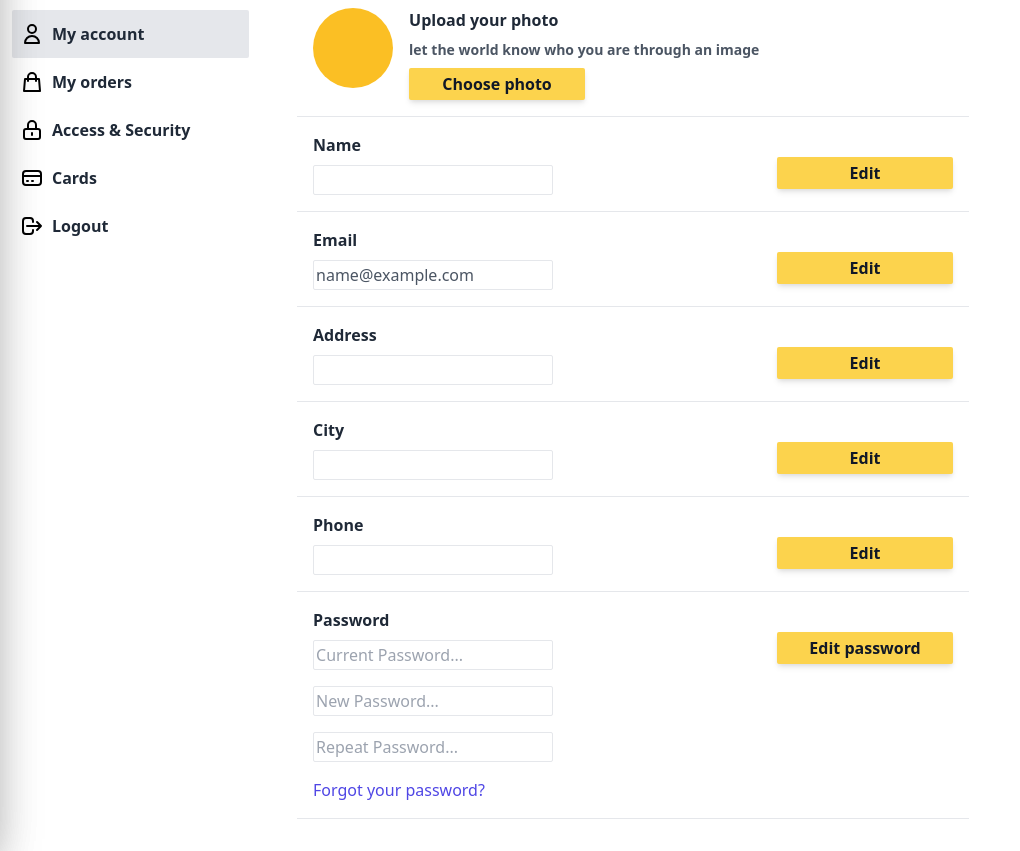
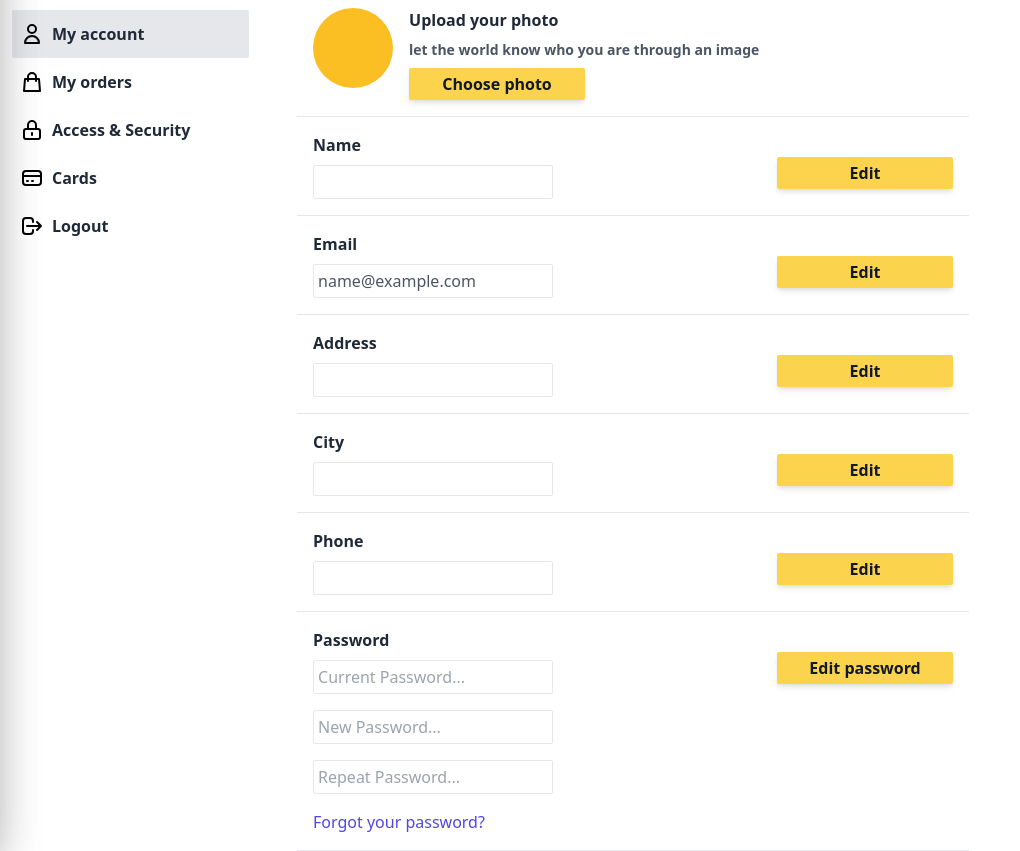
Before and after one commit to levipeto/Horizoon, a Laravel app: page /profile/settings in a window 1280 px wide. Shown: the part 188-1039 px from the top of the page, without its empty margins (0-1020 px from the left). Run offline with Laravel 8, Linux system fonts and the light colour scheme; the visitor is signed in with stand-in values (Sample User, id 1); data that the repository does not hold is empty; style sheets or scripts are compiled from the project's sources; some libraries are stand-ins or nearby versions.

Commit message:
profile commits

```diff
--- a/resources/views/layouts/navbar.blade.php
+++ b/resources/views/layouts/navbar.blade.php
@@ -373,7 +373,7 @@
      <li class="text-gray-900 text-xl font-bold p-2">
         Categories
      </li>
-     <li class="text-gray-800 font-semibold text-base hover:bg-gray-200 p-2">
+     <li class="text-gray-800 font-semibold text-base hover:bg-gray-200 p-2 cursor-pointer">
        <a href="{{ route('categories', 'smartphone') }}">Smartphone</a>
      </li>
      <li class="text-gray-800 font-semibold text-base hover:bg-gray-200 p-2">
@@ -463,7 +463,7 @@
 
 {{-- Vertical bar mobile --}}
 <div class="vertical-nav-overlay-mobile hidden h-full w-full fixed z-10 left-0 right-0 bottom-0 overflow-auto" style="background-color:rgba(0,0,0,0.5);"></div>
-<div class="vertical-nav-items-mobile shadow-2xl left-0 inset-y-0 absolute top-0 z-10 bg-gray-50 h-screen w-2/3 overflow-y-scroll
+<div class="vertical-nav-items-mobile shadow-2xl left-0 inset-y-0 absolute top-0 z-10 bg-gray-50 h-screen w-3/4 overflow-y-scroll
   transform -translate-x-full transition duration-500 ease-in-out">
   <div class="bg-gray-900 p-2">
     <div class="flex">
--- a/resources/views/user/settings.blade.php
+++ b/resources/views/user/settings.blade.php
@@ -114,7 +114,6 @@
             <div class="mt-4">
               <ul class="max-w-2xl">
 
-
                  {{-- Image --}}
                  <li class="flex p-4 border-b">
                   <form class="flex w-full adaptable:block" action="{{route('account.update.image')}}" method="POST" enctype="multipart/form-data">
@@ -131,17 +130,17 @@
                         {{ $first_letter}}
                         </button>
                       @else
-                        <img class="profile-image-btn rounded-full adaptable:mx-auto adaptable:h-20 adaptable:w-20 w-36 h-36 justify-center items-center overflow-hidden object-cover cursor-pointer" id="preview-img" src="{{ Storage::url(Auth::user()->image) }}">
+                        <img class="profile-image-btn rounded-full adaptable:mx-auto adaptable:h-24 adaptable:w-24 w-36 h-36 justify-center items-center overflow-hidden object-cover cursor-pointer" id="preview-img" src="{{ Storage::url(Auth::user()->image) }}">
                       @endif
                     </div>
-                    <div class="block space-y-2 pl-4 adaptable:mt-4">
+                    <div class="block space-y-2 pl-4  adaptable:mt-4">
                         <div class="text-base font-semibold text-gray-800">Upload your photo</div>
                         <div class="text-sm font-semibold text-gray-600">let the world know who you are through an image</div>
                         <div class="flex space-x-2 w-full ml-auto adaptable:pr-6 adaptable:w-40">
                         {{-- Input file --}}
-                        <label for="upload-photo" id="upload-photo-btn" class="cursor-pointer">
+                        <label for="upload-photo" id="upload-photo-btn" class="cursor-pointer w-full">
                           <input type="file" class="hidden" name="profile_image" id="upload-photo">
-                          <div class="px-1 py-1 adaptable:w-full w-44 mobile:w-full bg-yellow-300 hover:bg-yellow-400 text-gray-900 rounded-sm font-semibold text-base shadow-md text-center">Choose photo</div>
+                          <div class="px-1 py-1 adaptable:w-full adaptable:left-0 w-44 mobile:w-full bg-yellow-300 hover:bg-yellow-400 text-gray-900 rounded-sm font-semibold text-base shadow-md text-center">Choose photo</div>
                         </label>
                         {{-- Btn --}}
                          <div class="flex gap-2">
@@ -157,17 +156,17 @@
 
                 {{-- Name --}}
                 <li class="flex p-4 border-b">
-                 <form class="flex w-full" action="{{route('account.update.data')}}" method="POST">
+                 <form class="flex adaptable:block w-full" action="{{route('account.update.data')}}" method="POST">
                   @csrf
                   @method('PATCH')
                   <div class="block space-y-2 gap-1">
                      <label class="text-base font-semibold text-gray-800" for="fullname">Name</label>
                      <div>
-                        <input class="text-gray-600 w-60 text-base outline-none border rounded-sm p-0.5 focus:border-blue-300"
+                        <input class="text-gray-600 w-60 adaptable:w-full adaptable:p-1 text-base outline-none border rounded-sm p-1 focus:border-blue-300"
                         name="fullname" value="{{Auth::user()->fullname}}">
                      </div>
                   </div>
-                  <div class="ml-auto pt-6 adaptable:pr-6 adaptable:w-40">
+                  <div class="ml-auto adaptable:ml-0 adaptable:w-full pt-6 adaptable:pr-6">
                   <button type="submit" class="px-1 py-1 adaptable:w-full w-44 mobile:w-full bg-yellow-300 hover:bg-yellow-400 text-gray-900 rounded-sm font-semibold text-base shadow-md">Edit</button>
                   </div>
                  </form>
@@ -175,17 +174,17 @@
 
                 {{-- Email --}}
                 <li class="flex p-4 border-b">
-                  <form class="flex w-full" action="{{route('account.update.data')}}" method="POST">
+                  <form class="flex adaptable:block w-full" action="{{route('account.update.data')}}" method="POST">
                     @csrf
                     @method('PATCH')
                   <div class="block space-y-2 gap-1">
                      <label class="text-base font-semibold text-gray-800" for="email">Email</label>
                      <div>
-                      <input class="text-gray-600 text-base w-60 outline-none border rounded-sm p-0.5 focus:border-blue-300"
+                      <input class="text-gray-600 text-base w-60 adaptable:w-full adaptable:p-1 outline-none border rounded-sm p-1 focus:border-blue-300"
                       name="email" value="{{Auth::user()->email}}">
                      </div>
                   </div>
-                 <div class="ml-auto pt-6 adaptable:pr-6 adaptable:w-40">
+                 <div class="ml-auto adaptable:ml-0 pt-6 adaptable:pr-6 adaptable:w-full">
                   <button class="px-1 py-1 adaptable:w-full w-44 mobile:w-full bg-yellow-300 hover:bg-yellow-400 text-gray-900 rounded-sm font-semibold text-base shadow-md">Edit</button>
                  </div>
                   </form>
@@ -193,17 +192,17 @@
 
                 {{-- Address --}}
                 <li class="flex p-4 border-b">
-                  <form class="flex w-full" action="{{route('account.update.data')}}" method="POST">
+                  <form class="flex adaptable:block w-full" action="{{route('account.update.data')}}" method="POST">
                     @csrf
                     @method('PATCH')
                   <div class="block space-y-2 gap-1">
                      <label class="text-base font-semibold text-gray-800" for="address">Address</label>
                      <div>
-                      <input class="text-gray-600 text-base w-60 outline-none border rounded-sm p-0.5 focus:border-blue-300"
+                      <input class="text-gray-600 text-base w-60 adaptable:w-full adaptable:p-1 outline-none border rounded-sm p-1 focus:border-blue-300"
                       name="address" value="{{Auth::user()->address}}">
                      </div>
                   </div>
-                 <div class="ml-auto pt-6 adaptable:pr-6 adaptable:w-40">
+                 <div class="ml-auto pt-6 adaptable:ml-0 adaptable:w-full adaptable:pr-6">
                   <button class="px-1 py-1 adaptable:w-full w-44 mobile:w-full bg-yellow-300 hover:bg-yellow-400 text-gray-900 rounded-sm font-semibold text-base shadow-md">Edit</button>
                  </div>
                   </form>
@@ -211,17 +210,17 @@
 
                 {{-- City --}}
                 <li class="flex p-4 border-b">
-                  <form class="flex w-full" action="{{route('account.update.data')}}" method="POST">
+                  <form class="flex adaptable:block w-full" action="{{route('account.update.data')}}" method="POST">
                     @csrf
                     @method('PATCH')
                   <div class="block space-y-2 gap-1">
                      <label class="text-base font-semibold text-gray-800" for="city">City</label>
                      <div class="text-gray-600 text-base">
-                      <input class="text-gray-600 text-base w-60 outline-none border rounded-sm p-0.5 focus:border-blue-300"
+                      <input class="text-gray-600 text-base w-60 adaptable:w-full adaptable:p-1 outline-none border rounded-sm p-1 focus:border-blue-300"
                       name="city" value="{{Auth::user()->city}}">
                      </div>
                   </div>
-                 <div class="ml-auto pt-6 adaptable:pr-6 adaptable:w-40">
+                 <div class="ml-auto pt-6 adaptable:pr-6 adaptable:ml-0 adaptable:w-full">
                   <button class="px-1 py-1 adaptable:w-full w-44 mobile:w-full bg-yellow-300 hover:bg-yellow-400 text-gray-900 rounded-sm font-semibold text-base shadow-md">Edit</button>
                  </div>
                   </form>
@@ -229,17 +228,17 @@
 
                 {{-- Phone --}}
                 <li class="flex p-4 border-b">
-                  <form class="flex w-full" action="{{route('account.update.data')}}" method="POST">
+                  <form class="flex adaptable:block w-full" action="{{route('account.update.data')}}" method="POST">
                     @csrf
                     @method('PATCH')
                   <div class="block space-y-2 gap-1">
                      <label class="text-base font-semibold text-gray-800" for="phone">Phone</label>
                      <div class="text-gray-600 text-base">
-                      <input class="text-gray-600 text-base w-60 outline-none border rounded-sm p-0.5 focus:border-blue-300"
+                      <input class="text-gray-600 text-base w-60 adaptable:w-full adaptable:p-1 outline-none border rounded-sm p-1 focus:border-blue-300"
                       name="phone" value="{{Auth::user()->phone}}">
                      </div>
                   </div>
-                 <div class="ml-auto pt-6 adaptable:pr-6 adaptable:w-40">
+                 <div class="ml-auto pt-6 adaptable:pr-6 adaptable:ml-0 adaptable:w-full">
                   <button class="px-1 py-1 adaptable:w-full w-44 mobile:w-full bg-yellow-300 hover:bg-yellow-400 text-gray-900 rounded-sm font-semibold text-base shadow-md">Edit</button>
                  </div>
                   </form>
@@ -253,11 +252,11 @@
                   <div class="block space-y-2 gap-1">
                      <label class="text-base font-semibold text-gray-800" for="phone">Password</label>
                      <div class="space-y-4 gap-2">
-                      <input class="text-gray-600 text-base w-60 outline-none border rounded-sm p-0.5 focus:border-blue-300"
+                      <input class="text-gray-600 text-base w-60 adaptable:w-full adaptable:p-1 outline-none border rounded-sm p-1 focus:border-blue-300"
                       type="password" name="current_password" autocomplete required placeholder="Current Password...">
-                      <input class="text-gray-600 text-base w-60 outline-none border rounded-sm p-0.5 focus:border-blue-300"
+                      <input class="text-gray-600 text-base w-60 adaptable:w-full adaptable:p-1 outline-none border rounded-sm p-1 focus:border-blue-300"
                       type="password" name="password" required placeholder="New Password...">
-                      <input class="text-gray-600 text-base w-60 outline-none border rounded-sm p-0.5 focus:border-blue-300"
+                      <input class="text-gray-600 text-base w-60 adaptable:w-full adaptable:p-1 outline-none border rounded-sm p-1 focus:border-blue-300"
                       type="password" name="confirm_password" required placeholder="Repeat Password...">
                       <div>
                         <a href="{{route('password.request')}}" class="font-medium text-indigo-600 hover:text-indigo-500">
```
